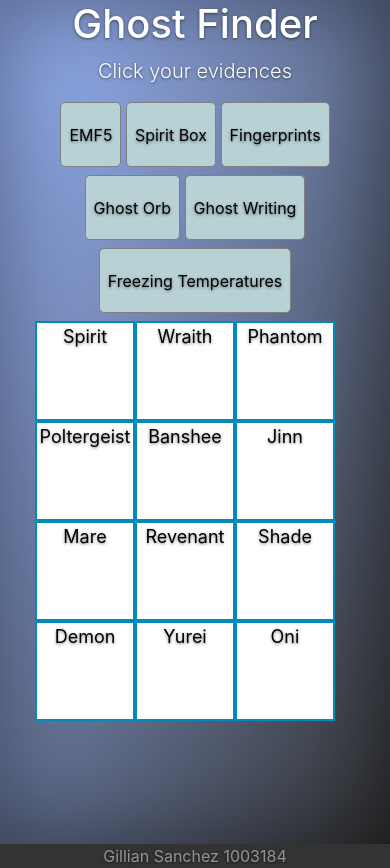
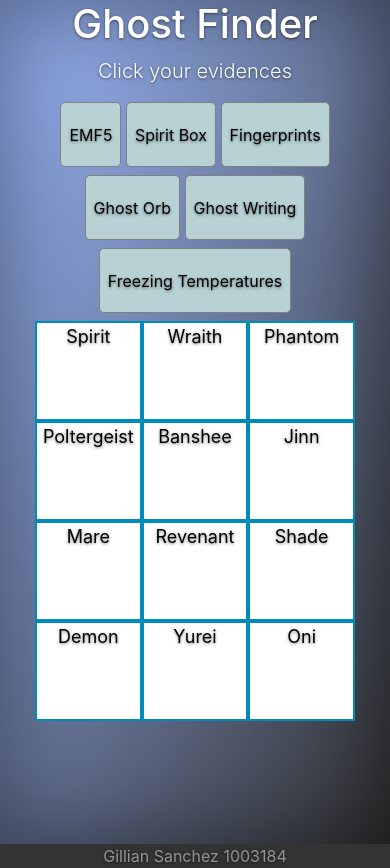
Before and after one commit to GillYan/Phasmophobia-Helper, a Flask app: page / in a window 390 px wide. Run offline with Flask 2, Linux system fonts and the light colour scheme; some libraries are stand-ins or nearby versions.

Commit message:
Added automatic resizing feature to fit smaller phone screens

```diff
--- a/static/css/cover.css
+++ b/static/css/cover.css
@@ -34,8 +34,8 @@
           box-shadow: inset 0 0 100px rgba(0,0,0,.5);
 }
 .site-wrapper-inner {
-  display: table-cell;
-  vertical-align: top;
+  display: grid;
+  vertical-align: center;
 }
 .cover-container {
   margin-right: auto;
--- a/static/css/custom.css
+++ b/static/css/custom.css
@@ -37,22 +37,19 @@
 }
 
 .container {
-    width: 350px;
-    margin: auto;
+    width: auto;
+    margin-left: auto;
+    margin-right: auto;
 }
 
 .box {
   background-color: white;
   color: black;
   border: 2px solid #008CBA;
-  width: 100px;
+  width: 33.3333333%;
   height: 100px;
   float: left;
-  font-size: 18px;
-}
-
-.box .sml {
-  font-size: 15px;
+  font-size: 5vw;
 }
 
 /*Disable selection of text*/
@@ -65,3 +62,10 @@
             user-select: none; /* Non-prefixed version, currently
                                   supported by Chrome, Edge, Opera and Firefox */
 }
+
+/* Set max font size of text in boxes to 18px */
+@media (min-width: 360px) {
+  .box {
+    font-size: 18px;
+  }
+}
--- a/templates/index.html
+++ b/templates/index.html
@@ -28,7 +28,7 @@
 						<h1 class="cover-heading">Ghost Finder</h1>
 
 						<!-- Content start -->
-						<div class=metanav>
+						<div class="metanav">
 								<p class="lead">Click your evidences</p>
 
 								<!-- Show all buttons as toggle buttons -->
@@ -55,7 +55,7 @@
 								<!-- Visual representation of possible ghost types -->
 								<div class="container">
 									<div id="Spirit" class="box">
-  										Spirit
+  										<label for="Spirit">Spirit</label>
   										<br>
   										<p id="SpiritE" class="sml"></p>
 									</div>
@@ -70,9 +70,10 @@
   										<p id="PhantomE" class="sml"></p>
 									</div>
 								</div>
+								<br>
 								<div class="container">
 									<div id="Poltergeist" class="box">
-  										Poltergeist
+  										<label for="Poltergeist">Poltergeist</label>
   										<br>
   										<p id="PoltergeistE" class="sml"></p>
 									</div>
@@ -87,6 +88,7 @@
   										<p id="JinnE" class="sml"></p>
 									</div>
 								</div>
+								<br>
 								<div class="container">
 									<div id="Mare" class="box">
   										Mare
@@ -104,6 +106,7 @@
   										<p id="ShadeE" class="sml"></p>
 									</div>
 								</div>
+								<br>
 								<div class="container">
 									<div id="Demon" class="box">
   										Demon
```
